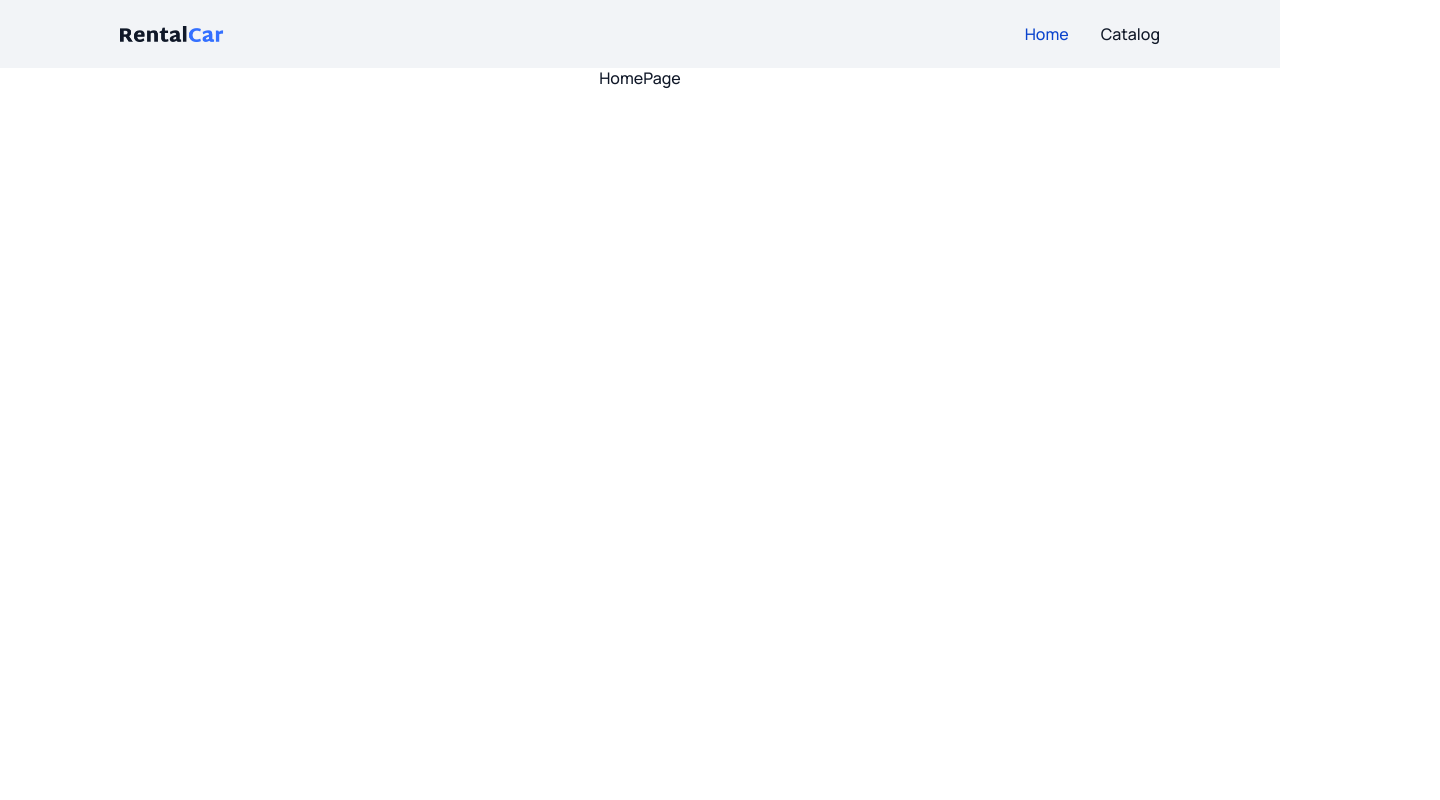
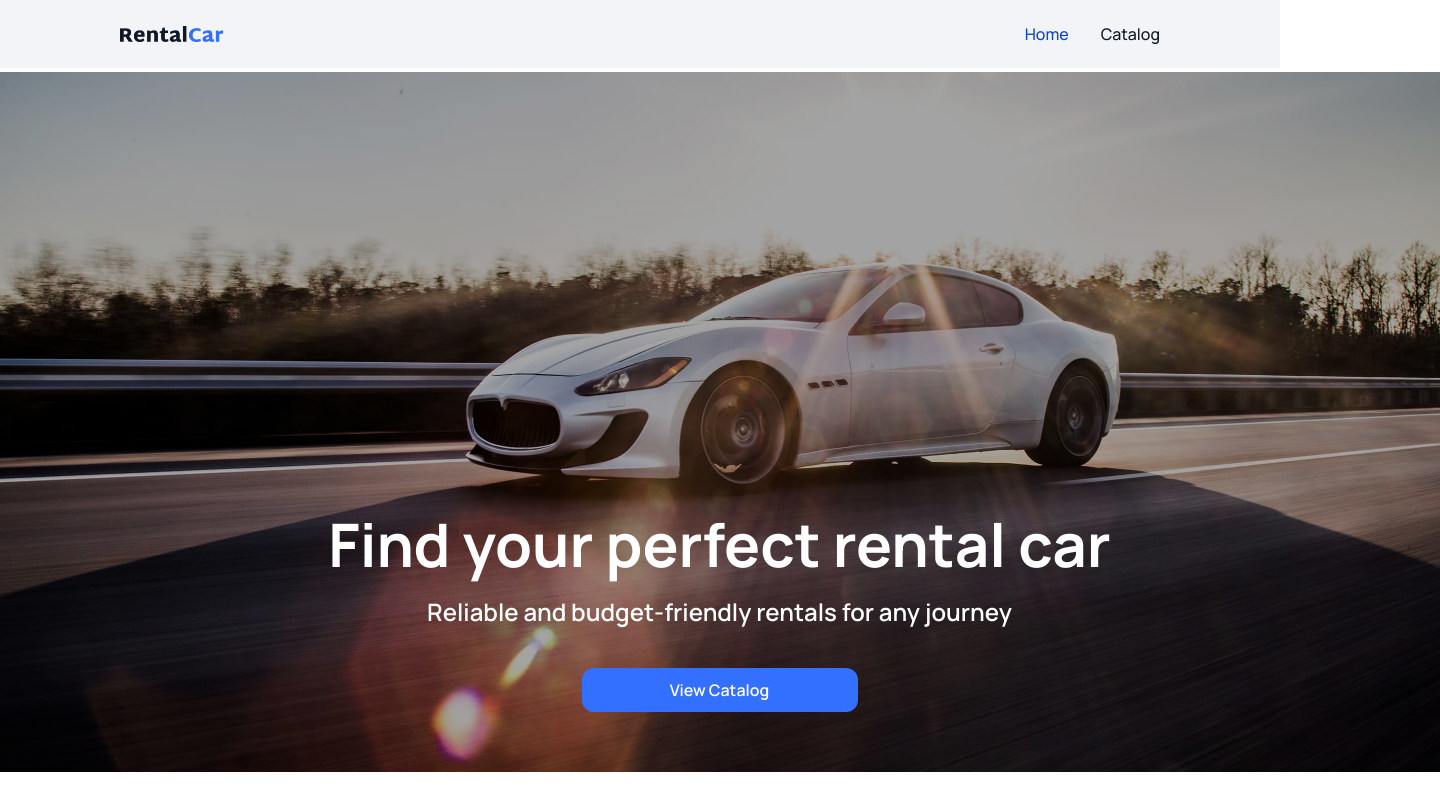
Before and after one commit to bt-Unialex/rentalcar, a React (Vite) app: page / in a window 1280 px wide. Shown: the whole page, 1440 px wide, since content can reach past the window. Built offline with nearby package versions, Linux system fonts and the light colour scheme.

Commit message:
add HomePage

```diff
--- a/src/App.css
+++ b/src/App.css
@@ -1,5 +1,4 @@
 #root {
-  max-width: 1280px;
   min-width: 320px;
   min-height: 100vh;
   margin: 0 auto;
--- a/src/pages/HomePage/HomePage.jsx
+++ b/src/pages/HomePage/HomePage.jsx
@@ -1,5 +1,16 @@
 import css from './HomePage.module.css';
+import { Link } from 'react-router-dom';
 
 export default function HomePage() {
-  return <div className={css.wrapper}>HomePage</div>;
+  return (
+    <div className={css.wrapper}>
+      <h1 className={css.title}>Find your perfect rental car</h1>
+      <p className={css.text}>
+        Reliable and budget-friendly rentals for any journey
+      </p>
+      <Link to="/catalog" className={css.button}>
+        View Catalog
+      </Link>
+    </div>
+  );
 }
--- a/src/pages/HomePage/HomePage.module.css
+++ b/src/pages/HomePage/HomePage.module.css
@@ -0,0 +1,44 @@
+.wrapper {
+    display: flex;
+    flex-direction: column;
+    align-items: center;
+    width: 1440px;
+    height: 700px;
+    background: linear-gradient(rgba(0, 0, 0, 0.2), rgba(0, 0, 0, 0.2)), url('../../image/homePageImage.jpg');
+    background-size: cover;
+    background-position: center;
+    background-repeat: no-repeat;
+    padding: 436px 329px 60px 328px;
+    margin-top: 4px;
+}
+
+.title {
+    font-size: 60px;
+    line-height: 1.2;
+    color: #fff;
+    margin-bottom: 16px;
+}
+
+.text {
+    font-size: 24px;
+    font-weight: 600;
+    line-height: 1.33;
+    color: #fff;
+    margin-bottom: 40px;
+}
+
+.button {
+    width: 276px;
+    padding: 12px;
+    background: #3470ff;
+    border-radius: 12px;
+    border: none;
+    font-weight: 600;
+    color: #fff;
+    transition: background-color 0.4s ease;
+}
+
+.button:hover,
+.button:focus {
+    background-color: #0b44cd;
+}
```
Also changed, not shown: src/image/homePageImage.jpg (added).
